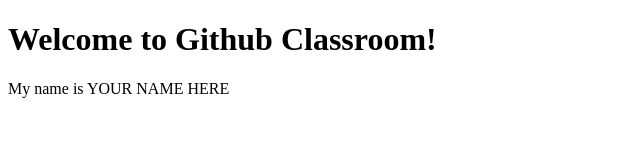
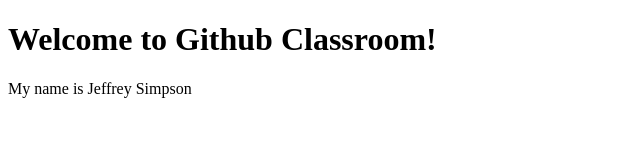
Before and after one commit to JeffreySimpsonKenzie/intro_github_repo, a plain HTML site: page index.html in a window 1280 px wide. Shown: the full height of the page, 0-640 px from the left. Drawn offline with Linux system fonts and the light colour scheme.

Commit message:
deploy: e9e1800d25beab2cb1530fa059a998ccf68019b5

```diff
--- a/index.html
+++ b/index.html
@@ -21,7 +21,7 @@
 
   <body>
     <h1>Welcome to Github Classroom!</h1>
-    <div>My name is YOUR NAME HERE</div>
+    <div>My name is Jeffrey Simpson</div>
     <!-- Your html here -->
   </body>
 </html>
```
